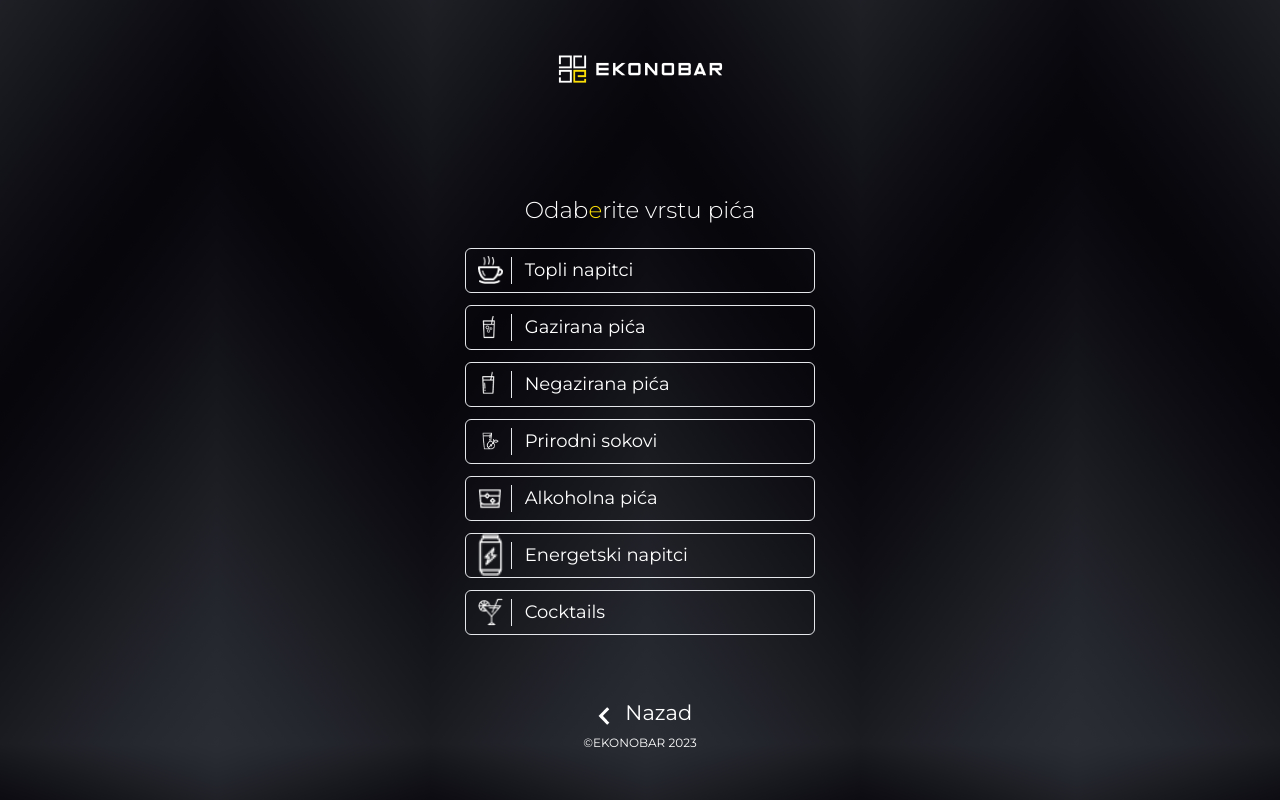
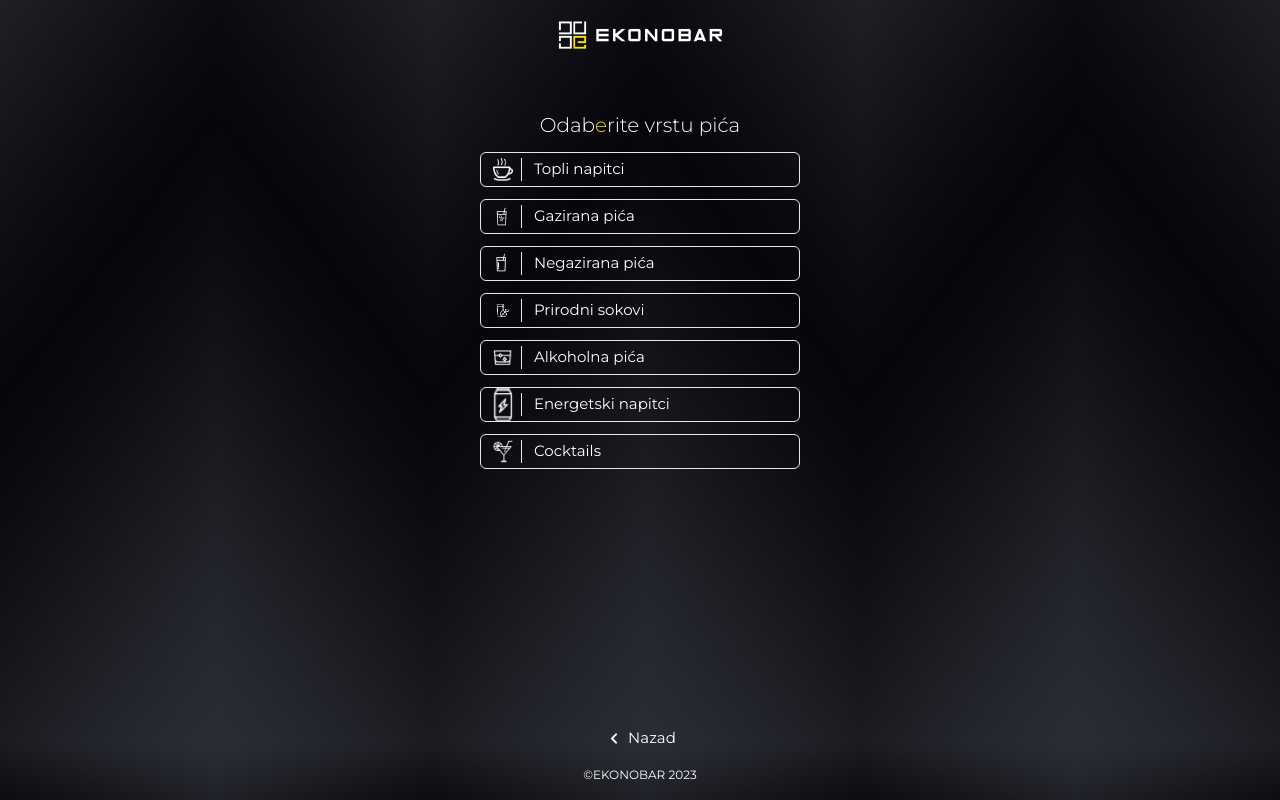
Before and after one commit to DjurovicAleksandar/eKonobar, a React (Vite) app: page /drinks in a window 1280 px wide. Built offline with nearby package versions, Linux system fonts and the light colour scheme.

Commit message:
Fixing full screen width

```diff
--- a/src/App.jsx
+++ b/src/App.jsx
@@ -26,7 +26,7 @@ function App() {
   if (isLoading) return <Loading />;
 
   return (
-    <div className="App w-full h-screen flex flex-col justify-between items-center pb-12">
+    <div className="App w-full h-screen flex flex-col items-center justify-between">
       <RouterProvider router={router} />
     </div>
   );
--- a/src/components/administrator/options/OptionTemplate.jsx
+++ b/src/components/administrator/options/OptionTemplate.jsx
@@ -59,8 +59,8 @@ function OptionTemplate({ title, colon, menuHandler, saveChangesHandler }) {
   }, []);
 
   return (
-    <div className="px-[18px]">
-      <h2 className="font-light text-[23px] text-center">
+    <div className="mt-2">
+      <h2 className="font-light text-[20px] text-center">
         <span className="text-yellowCol">{title}</span>{" "}
         {title === "Izmjena" && <span>detalja</span>}{" "}
         {title === "Promjena" ? <span>cijene</span> : <span>artikla</span>}
@@ -71,8 +71,9 @@ function OptionTemplate({ title, colon, menuHandler, saveChangesHandler }) {
           menuHandler(e.value);
           setValue(e.value);
         }}
+        s
         styles={customStyles}
-        className="text-black  w-[310px] sm:w-[390px] mb-[50px] mt-[30px]"
+        className="text-black  w-[310px] sm:w-[390px] mb-[20px] mt-[10px]"
         options={options}
         placeholder="Odaberite kategoriju"
         formatOptionLabel={({ label, icon }) => (
@@ -83,7 +84,6 @@ function OptionTemplate({ title, colon, menuHandler, saveChangesHandler }) {
       />
       {value !== "" ? (
         <>
-          {" "}
           <div className="w-[310px] sm:w-[390px] h-[300px] rounded-md overflow-y-scroll">
             {colon}
           </div>
@@ -100,14 +100,14 @@ function OptionTemplate({ title, colon, menuHandler, saveChangesHandler }) {
       ) : (
         <></>
       )}
-      <div className="flex items-center justify-around mt-[20px] mb-[30px]">
+      <div className="flex items-center justify-around mt-[20px] text-[15px]">
         {title === "Promjena" ? (
           <button
             type="submit"
             form="change-price-form"
             className="rounded-md bg-transparent text-center py-[10px] text-white border-[1px] border-white ease-in-out duration-300 active:scale-90 cursor-pointer w-[120px] "
           >
-            Sacuvaj
+            Sačuvaj
           </button>
         ) : (
           <button
--- a/src/components/menuCategories/HotDrinks.jsx
+++ b/src/components/menuCategories/HotDrinks.jsx
@@ -24,31 +24,31 @@ function HotDrinks() {
   }, []);
 
   return (
-    <div className="">
-      <div className=" h-[600px] pt-24">
-        <h2 className="text-center text-[23px] font-light mb-5">
+    <div className="h-full flex flex-col justify-between">
+      <div className=" h-[450px] pt-12">
+        <h2 className="text-center text-[20px] font-light mb-3">
           Odab<span className="text-yellowCol">e</span>rite vrstu pića
         </h2>
-        <ul className="w-[350px] h-[400px] overflow-y-auto p-4">
+        <ul className="w-[320px] h-[350px] overflow-y-auto p-4">
           {hotDrinks.map((item, index) => {
             return (
               <li
                 key={item.id}
-                className="flex justify-between gap-2 h-[65px] mb-2"
+                className="flex justify-between gap-2 h-[65px] mb-2 text-[15px]"
               >
                 <div className="flex w-[300px] items-center">
                   <img
-                    className="w-[60px] mr-2"
+                    className="w-[40px] mr-2"
                     src={coffee}
                     alt={item.ItemName}
                   />
                   <div>
                     <h3 className="text-[12px]">{item.itemName}</h3>
-                    <p className="text-[10px]">{item.itemDescription}</p>
+                    <p className="text-[9px] mr-3">{item.itemDescription}</p>
                   </div>
                   <p className="text-[14px]">{item?.itemPrice.toFixed(2)}KM</p>
                 </div>
-                <button className="ml-1 w-[20px] bg-white text-black cursor-pointer hover:scale-110 active:scale-90">
+                <button className="ml-1 w-[20px]  bg-white text-black cursor-pointer hover:scale-110 active:scale-90">
                   +
                 </button>
               </li>
@@ -58,8 +58,8 @@ function HotDrinks() {
       </div>
       <button className="buttonBack hover:scale-110 active:scale-90 cursor-pointer">
         <Link to="/">
-          <img src={back} alt="arrowBack" />
-          <span className="text-[21px]"> Nazad</span>
+          <img src={back} className="w-5" alt="arrowBack" />
+          <span className="text-[15px]"> Nazad</span>
         </Link>
       </button>
     </div>
--- a/src/components/navigation-footer/Footer.jsx
+++ b/src/components/navigation-footer/Footer.jsx
@@ -2,7 +2,7 @@ import { Link } from "react-router-dom";
 
 function Footer() {
   return (
-    <div className="text-center text-[12px]">
+    <div className="text-center text-[12px] w-full p-4">
       <Link to="/">
         <p className="">©EKONOBAR 2023</p>
       </Link>
--- a/src/components/navigation-footer/Navigation.jsx
+++ b/src/components/navigation-footer/Navigation.jsx
@@ -3,7 +3,7 @@ import navLogo from "../../assets/imgs/navLogo.png";
 
 function Navigation() {
   return (
-    <div className="text-center pt-[50px]">
+    <div className="text-center pt-4">
       <Link to="/">
         <img src={navLogo} />
       </Link>
--- a/src/components/user/Panel.jsx
+++ b/src/components/user/Panel.jsx
@@ -19,18 +19,18 @@ function Panel({ title }) {
     ["Cocktails", cocktail, "/cocktails"],
   ];
   return (
-    <div className="">
-      <div className=" h-[600px] pt-24">
-        <h2 className="text-center text-[23px] font-light mb-5">
+    <div className="h-full flex flex-col justify-between">
+      <div className=" h-[450px] pt-12">
+        <h2 className="text-center text-[20px] font-light mb-3">
           Odab<span className="text-yellowCol">e</span>rite vrstu pića
         </h2>
-        <ul className="w-[350px] text-center">
+        <ul className="w-[320px] text-center">
           {options.map(([title, img, path], index) => {
             return (
               <Link to={path} key={index}>
-                <li className="w-full flex items-center border-[1px] h-[45px] px-[12px] py-[8px] mb-[12px] rounded-md text-[18px] hover:scale-110 active:scale-90 ease-in-out duration-300 cursor-pointer">
+                <li className="w-full flex items-center border-[1px] h-[35px] px-[12px] py-[8px] mb-[12px] rounded-md text-[15px] hover:scale-110 active:scale-90 ease-in-out duration-300 cursor-pointer">
                   <img
-                    className="w-[25px] mr-2"
+                    className="w-[20px] mr-2"
                     src={img}
                     alt={`${title} icon`}
                   />
@@ -44,8 +44,8 @@ function Panel({ title }) {
       </div>
       <button className="buttonBack hover:scale-110 active:scale-90 cursor-pointer">
         <Link to="/">
-          <img src={back} alt="arrowBack" />
-          <span className="text-[21px]"> Nazad</span>
+          <img src={back} className="w-[20px]" alt="arrowBack" />
+          <span className="text-[15px]"> Nazad</span>
         </Link>
       </button>
     </div>
```
Also changed, not shown: firebase.json.
